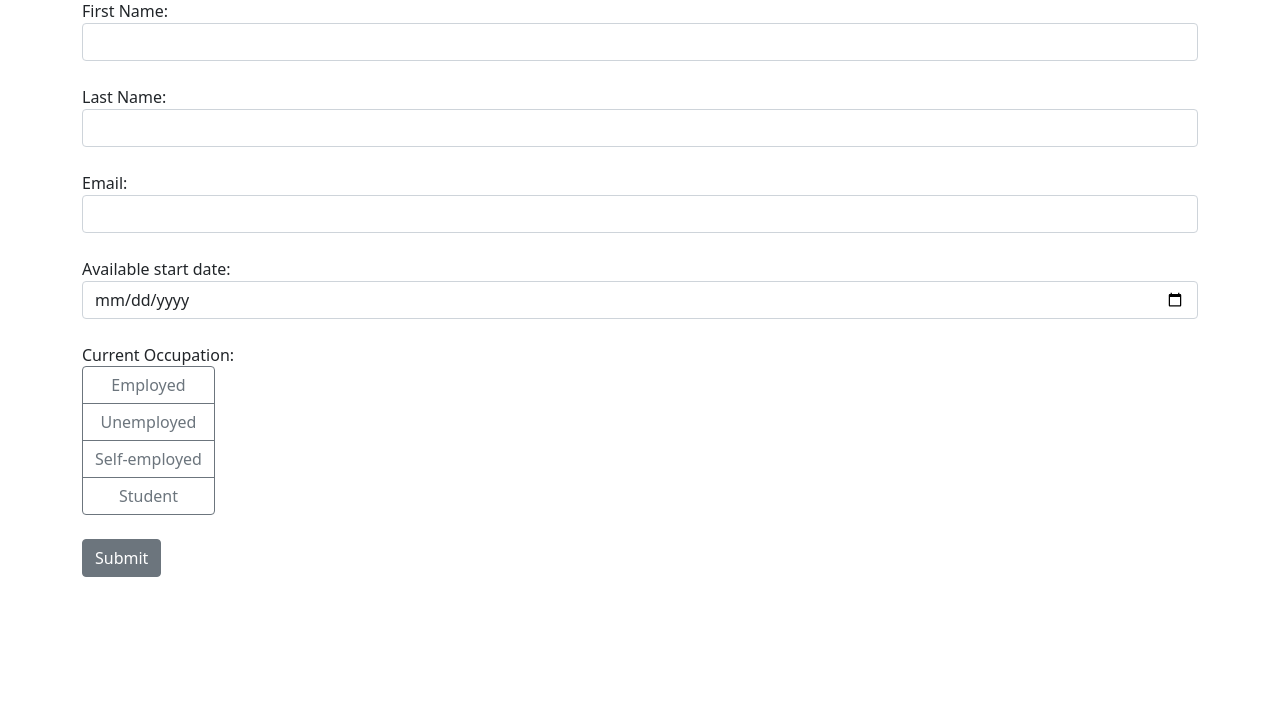
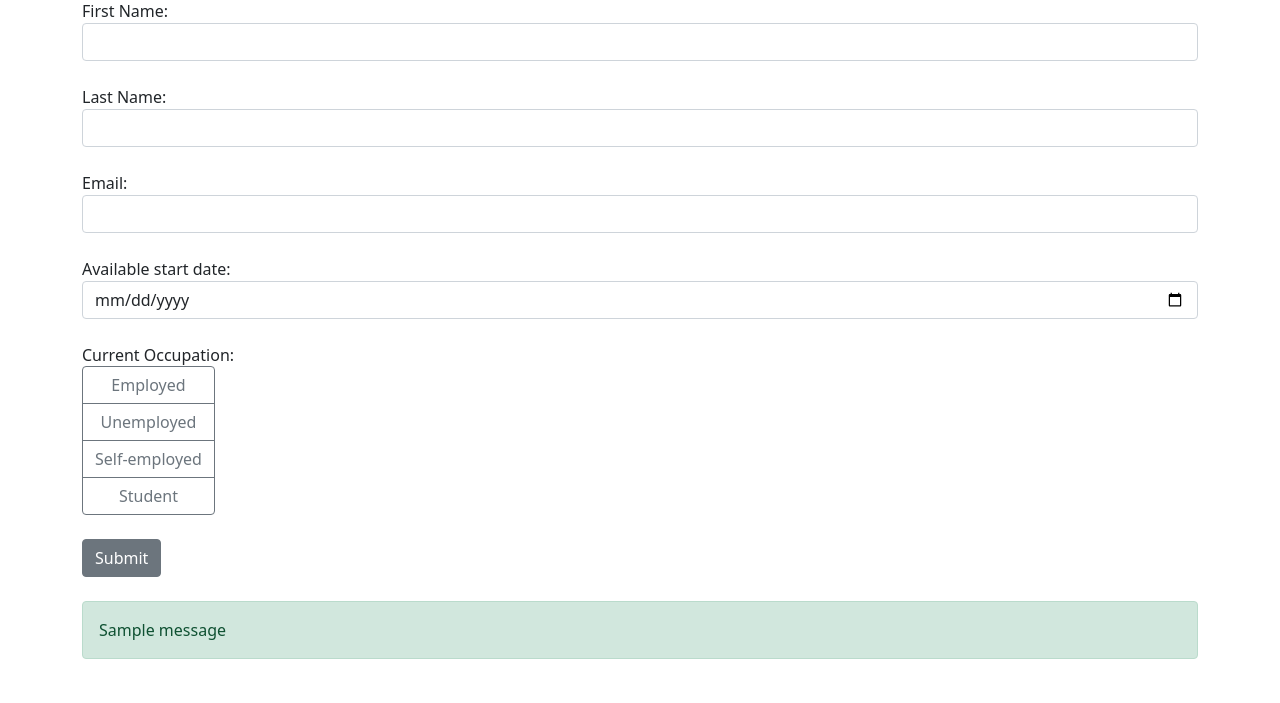
Before and after one commit to Rohit-more-2003/Job_Application_Form_using_Flask, a Flask app: page / in a window 1280 px wide. Shown: the part 97-800 px from the top of the page. Run offline with Flask 3, Linux system fonts and the light colour scheme; one stand-in notice (Sample message) is shown.

Commit message:
Implemented ninja tools to show successful form submission.

```diff
--- a/app.py
+++ b/app.py
@@ -1,5 +1,6 @@
 from flask import Flask, render_template
 from flask import request
+from flask import flash
 
 from flask_sqlalchemy import SQLAlchemy
 
@@ -40,6 +41,8 @@ def index():
 		db.session.add(form)
 		db.session.commit()
 
+		flash(f"{first_name} , your form was submitted successfully.", "success")
+
 	return render_template('index.html')
 
 
--- a/templates/index.html
+++ b/templates/index.html
@@ -44,6 +44,15 @@
                     </div>
                 </div>
                 <button class="btn btn-secondary mb-4" type="submit">Submit</button>
+                {% with messages = get_flashed_messages() %}
+                {% if messages %}
+                <div class="alert alert-success">
+                    {% for message in messages %}
+                        {{ message }}
+                    {% endfor %}
+                </div>
+                {% endif %}
+                {% endwith %}
             </form>
         </div>
         <script src="https://code.jquery.com/jquery-3.6.0.min.js"></script>
```
Also changed, not shown: instance/data.db.
